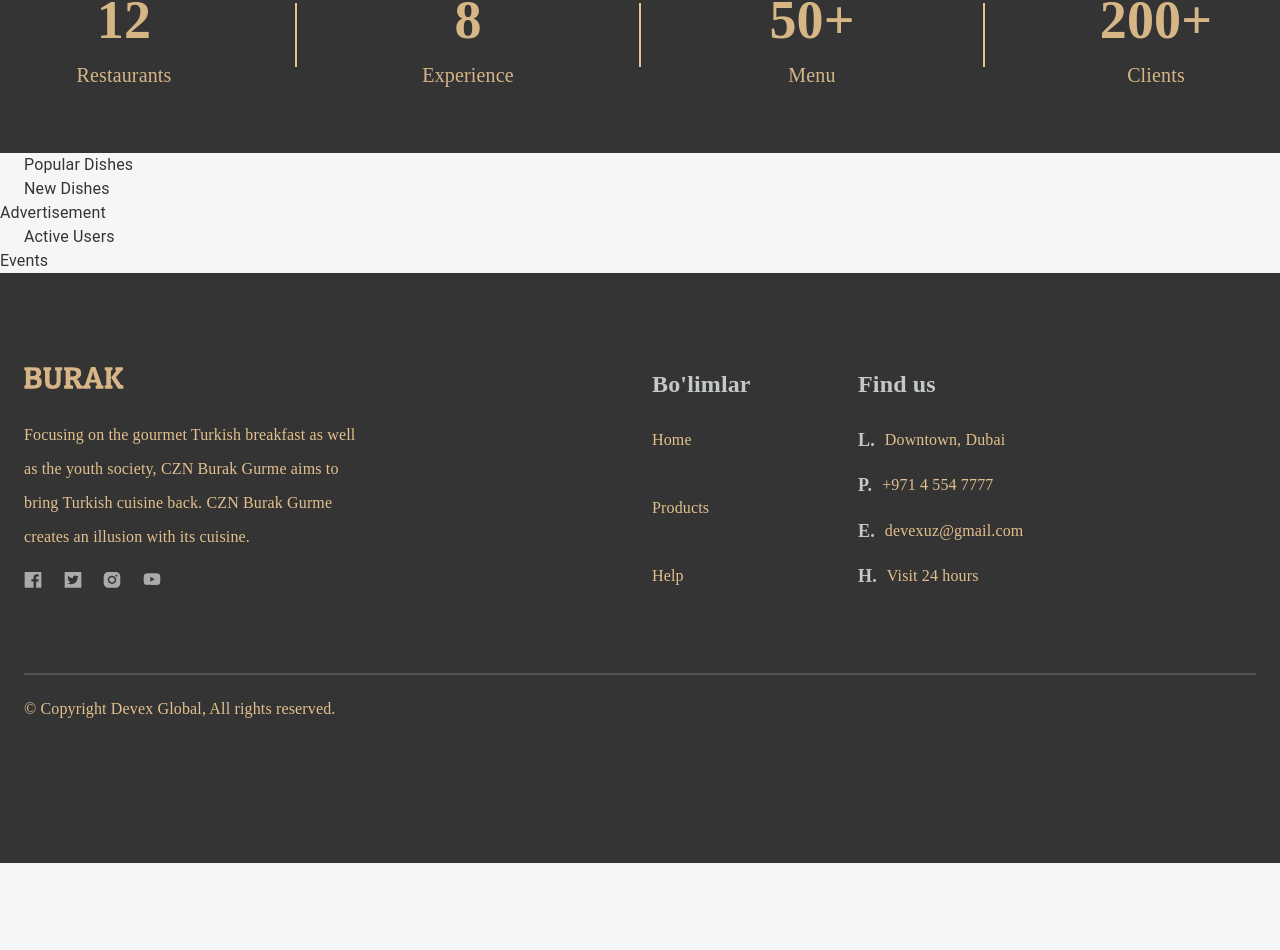
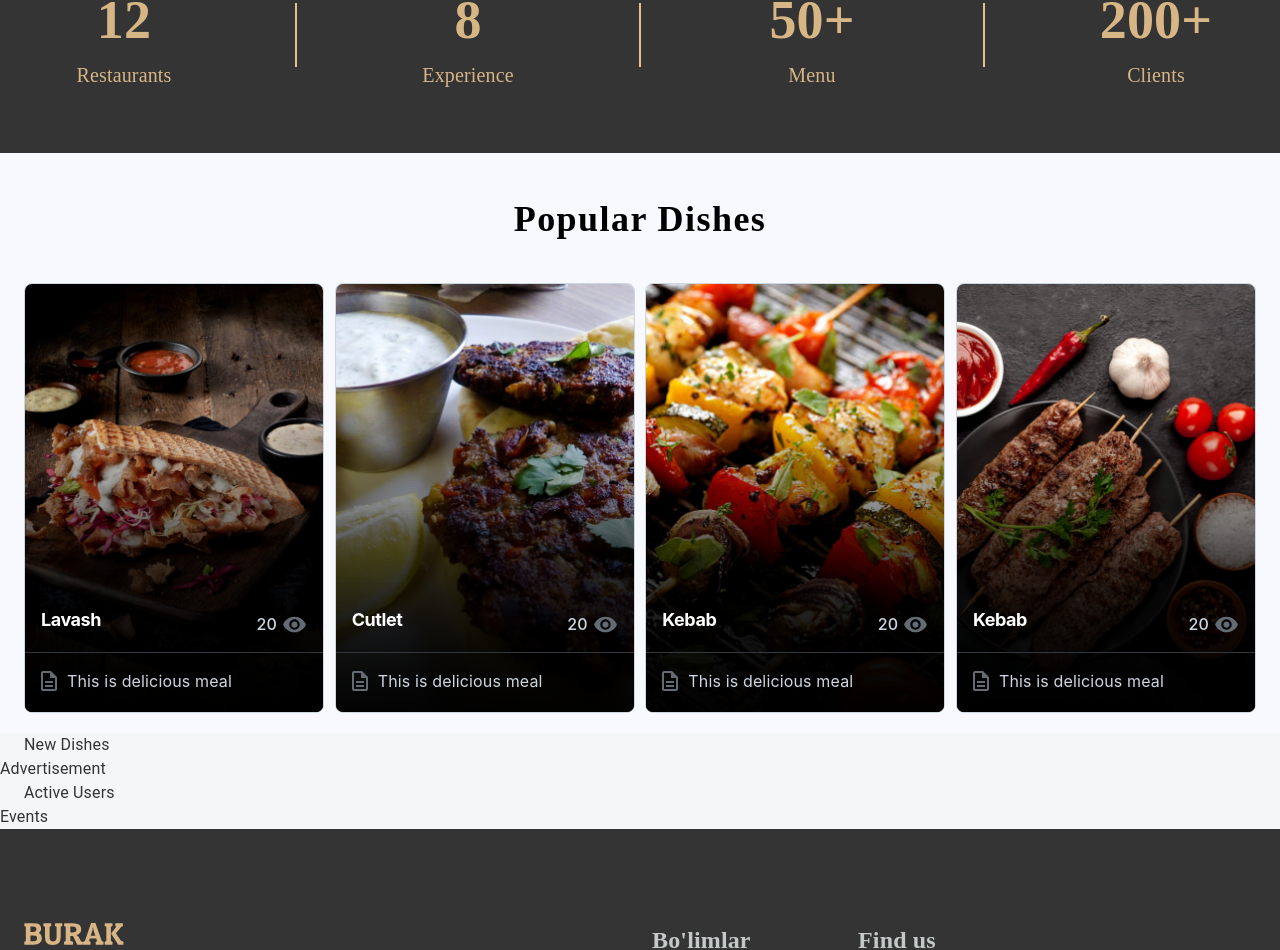
Before and after one commit to Musab74/burak-react, a React (Create React App) app: page / in a window 1280 px wide. Shown: the part 856-1806 px from the top of the page. Before the commit the page ends 1719 px from the top, so only its background shows below. Built offline with nearby package versions, Linux system fonts and the light colour scheme.

Commit message:
fix: develop popular dishes pages

```diff
--- a/package.json
+++ b/package.json
@@ -6,6 +6,7 @@
     "@emotion/react": "^11.14.0",
     "@emotion/styled": "^11.14.0",
     "@mui/icons-material": "5.8.4",
+    "@mui/joy": "^5.0.0-beta.52",
     "@mui/material": "^7.0.2",
     "@reduxjs/toolkit": "^1.8.1",
     "@testing-library/jest-dom": "^4.2.4",
--- a/src/app/screens/homePage/PopularDishes.tsx
+++ b/src/app/screens/homePage/PopularDishes.tsx
@@ -1,8 +1,92 @@
 import React from "react";
-import { Container } from "@mui/material";
+import { Box, Container, Stack } from "@mui/material";
+import Card from '@mui/joy/Card';
+import CardCover from '@mui/joy/CardCover';
+import CardContent from '@mui/joy/CardContent';
+import Typography from '@mui/joy/Typography';
+import { CssVarsProvider } from "@mui/joy/styles"
+import VisibilityIcon from "@mui/icons-material/Visibility"
+import CardOverflow from '@mui/joy/CardOverflow';
+import DescriptionOutlinedIcon from '@mui/icons-material/DescriptionOutlined';
+
+const list = [
+    { productName: "Lavash", imagePath: "/img/lavash.webp" },
+    { productName: "Cutlet", imagePath: "/img/cutlet.webp" },
+    { productName: "Kebab", imagePath: "/img/kebab.webp" },
+    { productName: "Kebab", imagePath: "/img/kebab-fresh.webp" }
+
+];
+
 
 export default function PopularDishes() {
-   return <div>
-        <Container>Popular Dishes</Container>
+    return <div className="popular-dishes-frame">
+        <Container>
+            <Stack className="popular-section">
+                <Box className="title">Popular Dishes</Box>
+                <Stack className="cards-frame">
+                    {list.map((ele, index) => {
+                        return (
+                            <CssVarsProvider key={index}>
+                                <Card className="card">
+                                    <CardCover>
+                                        <img src={ele.imagePath} alt="" />
+                                        <CardCover className="card-cover" />
+                                    </CardCover>
+                                    <CardCover className={"card-cover"} />
+                                    <CardContent sx={{ justifyContent: "flex-end" }}>
+                                        <Stack
+                                            flexDirection={"row"}
+                                            justifyContent={"space-between"}
+                                        >
+                                            <Typography
+                                                level="h2"
+                                                fontSize="lg"
+                                                textColor="#fff"
+                                                mb={1} >
+                                                {ele.productName}
+                                            </Typography>
+                                            <Typography
+                                                sx={{
+                                                    fontWeight: "md",
+                                                    color: "neutral.300",
+                                                    alignItems: "center",
+                                                    display: "flex",
+                                                }}
+                                            >
+                                                20
+                                                <VisibilityIcon
+                                                    sx={{
+                                                        fontSize: 25, marginLeft: "5px"
+                                                    }} />
+                                            </Typography>
+
+                                        </Stack>
+                                    </CardContent>
+
+                                    <CardOverflow
+                                        sx={{
+                                            display: "flex",
+                                            gap: 1.5,
+                                            px: 1.5,
+                                            py: "var(--Card-padding)",
+                                            borderTop: "1px solid",
+                                            height: "60px",
+                                        }}
+                                    >
+                                        <Typography
+                                            startDecorator={<DescriptionOutlinedIcon />}
+                                            textColor="neutral.300"
+                                        >
+                                            This is delicious meal
+                                        </Typography>
+                                    </CardOverflow>
+                                </Card>
+                            </CssVarsProvider>
+                        );
+                    })}
+
+                </Stack>
+            </Stack>
+        </Container>
     </div>
 }
--- a/src/css/home.css
+++ b/src/css/home.css
@@ -2,6 +2,8 @@
     width: 100%;
     height: auto;
 }
+
+/* Statistics */
 
 .homepage .static-frame {
     width: 100%;
@@ -45,3 +47,50 @@
     font-weight: 500;
     line-height: 30px;
 }
+
+/* Popular dishes */
+.homepage .popular-dishes-frame {
+    width: 100%;
+    height: 580px;
+    display: flex;
+    background: #f8f8ff;
+}
+
+.homepage .popular-dishes-frame .popular-section {
+    margin-top: 45px;
+    display: flex;
+    flex-direction: column;
+    align-items: center;
+}
+
+.homepage .popular-dishes-frame .popular-section .title {
+    color: #000;
+    text-align: center;
+    font-family: "Roboto Serif";
+    font-size: 36px;
+    font-style: normal;
+    font-weight: 600;
+    line-height: normal;
+    letter-spacing: 1.44px;
+}
+
+    .homepage .popular-dishes-frame .popular-section .cards-frame {
+        width: 100%;
+        margin-top: 43px;
+        display: flex;
+        flex-direction: row;
+        justify-content: space-between;
+    }
+
+    .homepage .popular-dishes-frame .cards-frame .card {
+        min-height: 430px;
+        min-width: 300px;
+        cursor: pointer;
+    }
+
+    .homepage .popular-dishes-frame .cards-frame .card .card-cover {
+        background: linear-gradient(to top,
+                rgba(0, 0, 0, 0.4),
+                rgba(0, 0, 0, 0) 200px),
+            linear-gradient(to top, rgba(0, 0, 0, 0.8), rgba(0, 0, 0, 0) 300px);
+    }
```
Also changed, not shown: 1 other file (tests, documents, lock files or other folders).
